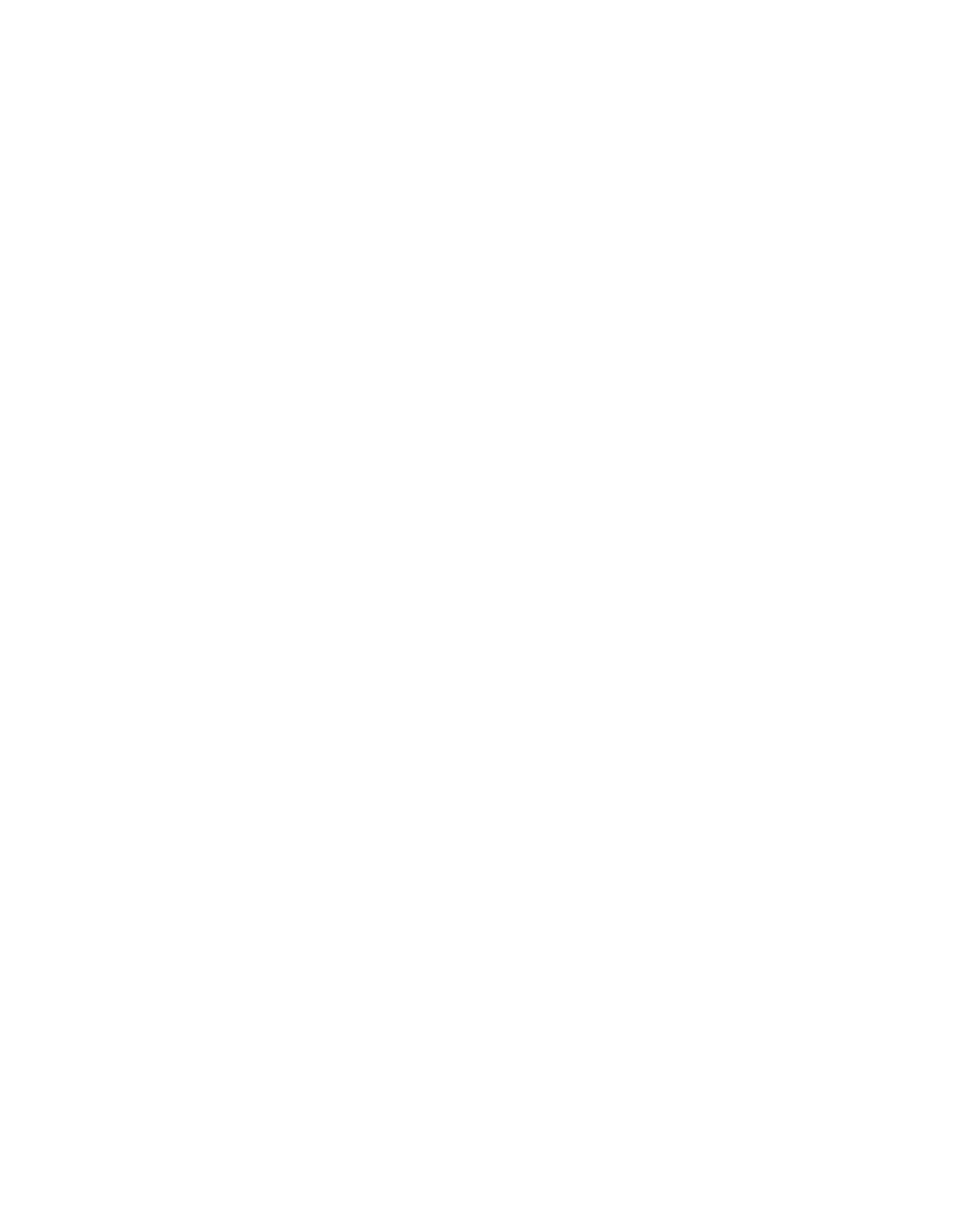
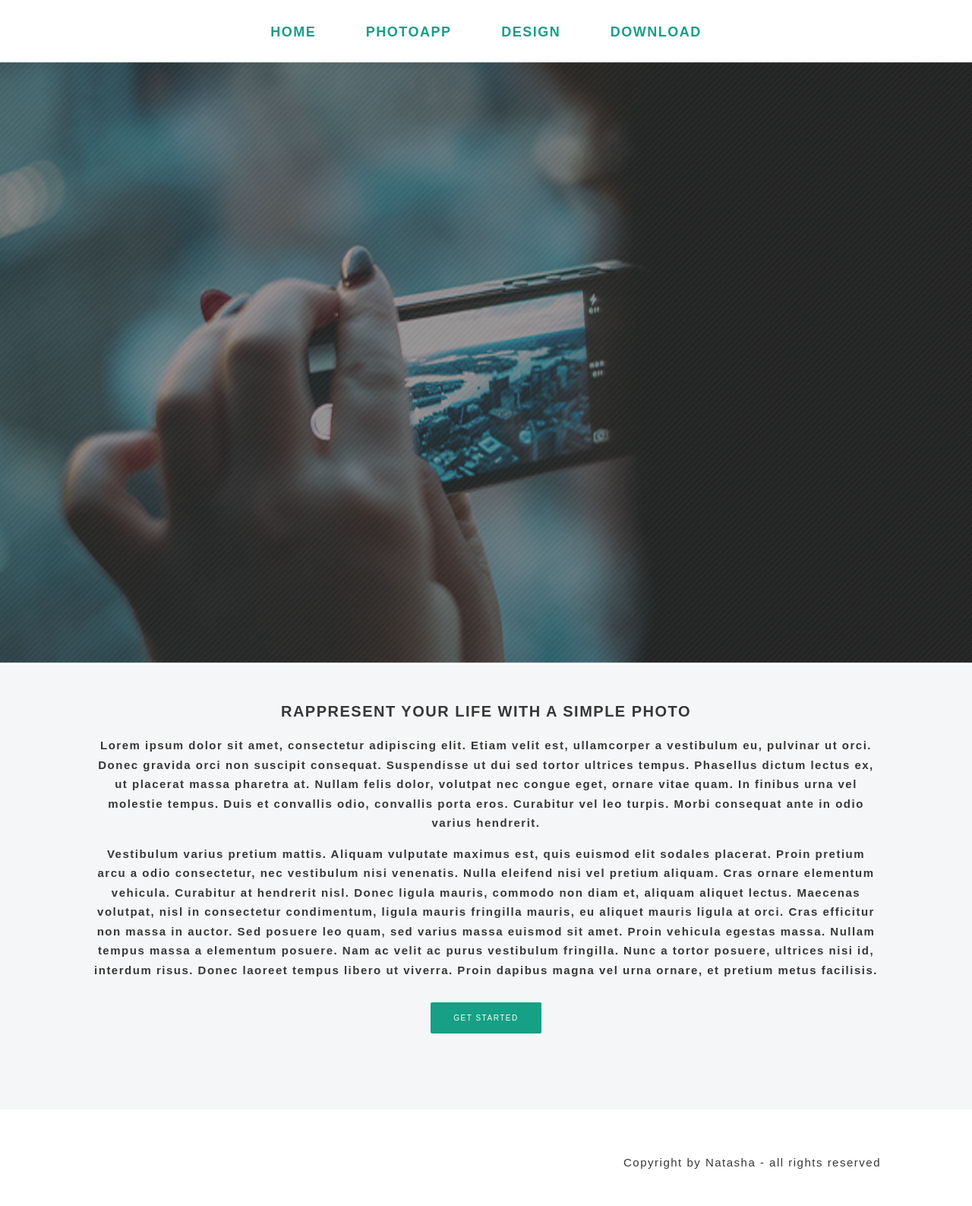
Before and after one commit to nanastepanova/Dan.it, a plain HTML site: page homework1/index.html in a window 1280 px wide. Shown: the whole page at 76% size. Before the commit the page ends 800 px from the top, so only its background shows below. Drawn offline with Linux system fonts and the light colour scheme.

Commit message:
added image added text added button styled with CSS

```diff
--- a/homework1/index.html
+++ b/homework1/index.html
@@ -2,9 +2,41 @@
 <html lang="en">
 <head>
     <meta charset="UTF-8">
-    <title>Title1</title>
+    <title>Homework 1</title>
+    <link rel="stylesheet" href="style.css">
 </head>
 <body>
+<div id="header">
+    <ul>
+        <li>
+            <a href="/">Home</a>
+        </li>
+        <li>
+            <a href="/">Photoapp</a>
+        </li>
+        <li>
+            <a href="/">Design</a>
+        </li>
+        <li>
+            <a href="/">Download</a>
+        </li>
+    </ul>
+</div>
+<div id="image">
+    <img src="bg.png">
+</div>
+<div id="body">
+    <h1>Rappresent your life with a simple photo</h1>
+    <p>Lorem ipsum dolor sit amet, consectetur adipiscing elit. Etiam velit est, ullamcorper a vestibulum eu, pulvinar ut orci. Donec gravida orci non suscipit consequat. Suspendisse ut dui sed tortor ultrices tempus. Phasellus dictum lectus ex, ut placerat massa pharetra at. Nullam felis dolor, volutpat nec congue eget, ornare vitae quam. In finibus urna vel molestie tempus. Duis et convallis odio, convallis porta eros. Curabitur vel leo turpis. Morbi consequat ante in odio varius hendrerit.</p>
+    <p>Vestibulum varius pretium mattis. Aliquam vulputate maximus est, quis euismod elit sodales placerat. Proin pretium arcu a odio consectetur, nec vestibulum nisi venenatis. Nulla eleifend nisi vel pretium aliquam. Cras ornare elementum vehicula. Curabitur at hendrerit nisl. Donec ligula mauris, commodo non diam et, aliquam aliquet lectus. Maecenas volutpat, nisl in consectetur condimentum, ligula mauris fringilla mauris, eu aliquet mauris ligula at orci. Cras efficitur non massa in auctor. Sed posuere leo quam, sed varius massa euismod sit amet. Proin vehicula egestas massa. Nullam tempus massa a elementum posuere. Nam ac velit ac purus vestibulum fringilla. Nunc a tortor posuere, ultrices nisi id, interdum risus. Donec laoreet tempus libero ut viverra. Proin dapibus magna vel urna ornare, et pretium metus facilisis.</p>
+   <div>
+       <button type="button"> get started </button>
+   </div>
+
+</div>
+<div id="footer">
+    <p>Copyright by Natasha - all rights reserved</p>
+</div>
 
 </body>
 </html>
--- a/homework1/style.css
+++ b/homework1/style.css
@@ -0,0 +1,75 @@
+body {
+    margin: 0;
+    font-family: sans-serif;
+    font-size: 15px;
+    color: #373737;
+    letter-spacing: 1.5px;
+}
+
+#header {
+    text-align: center; /* Выравнивание строки по центру */
+    background: #ffffff; /* Цвет фона*/
+    height: 82px;
+}
+
+#header ul {
+    margin: 0;
+    padding: 32px 0 0 0;
+}
+
+#header ul li {
+    display: inline; /* Отображать как строчный элемент */
+    padding: 0 30px;
+}
+
+#header a {
+    color: #16a085; /* Цвет текста */
+    text-decoration: none;
+    text-transform: uppercase; /* Заглавные буквы */
+    font-weight: bold;
+    font-size: 18px;
+}
+
+#image img {
+    width: 100%;
+}
+
+#body {
+    background: #f5f6f7; /* Цвет фона*/
+    padding: 50px 120px 0 120px;
+    text-align: center;
+    font-weight: bold;
+}
+
+#body h1 {
+    margin: 0 0 20px 0;
+    text-transform: uppercase; /* Заглавные буквы */
+    font-size: 20px;
+}
+
+#body p {
+    line-height: 1.7;
+}
+
+#body button {
+    background: #16a085;
+    color: #ffffff;
+    font-family: sans-serif;
+    font-size: 10px;
+    text-transform: uppercase; /* Заглавные буквы */
+    padding: 15px 30px 15px 30px;
+    margin: 15px 0 100px 0;
+    border: 0;
+    border-radius: 2px;
+    letter-spacing: 1.5px;
+}
+
+#footer {
+    background: #ffffff; /* Цвет фона*/
+    height: 112px;
+}
+
+#footer p{
+    text-align: right;
+    padding: 46px 120px 0 0;
+}
```
Also changed, not shown: homework1/bg.png (added).
